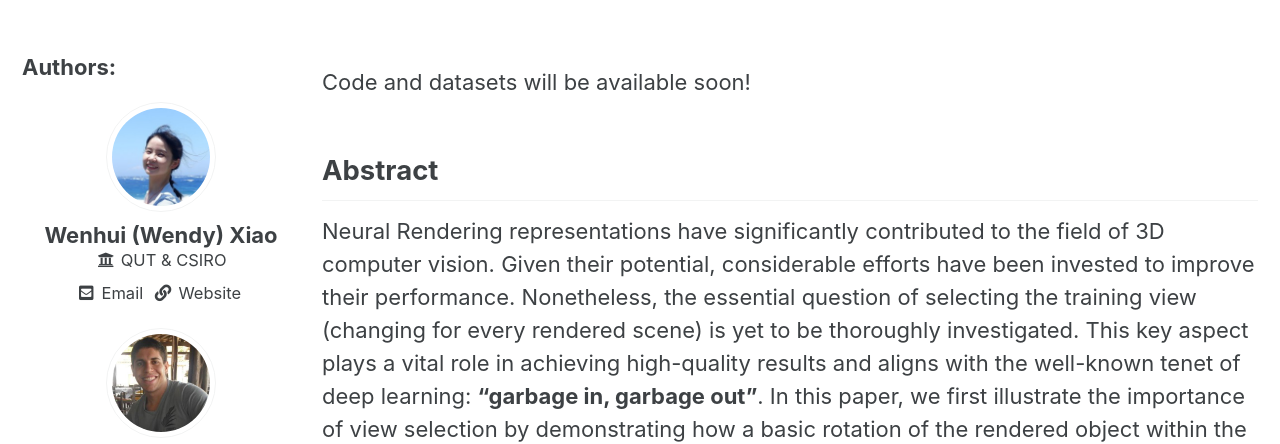
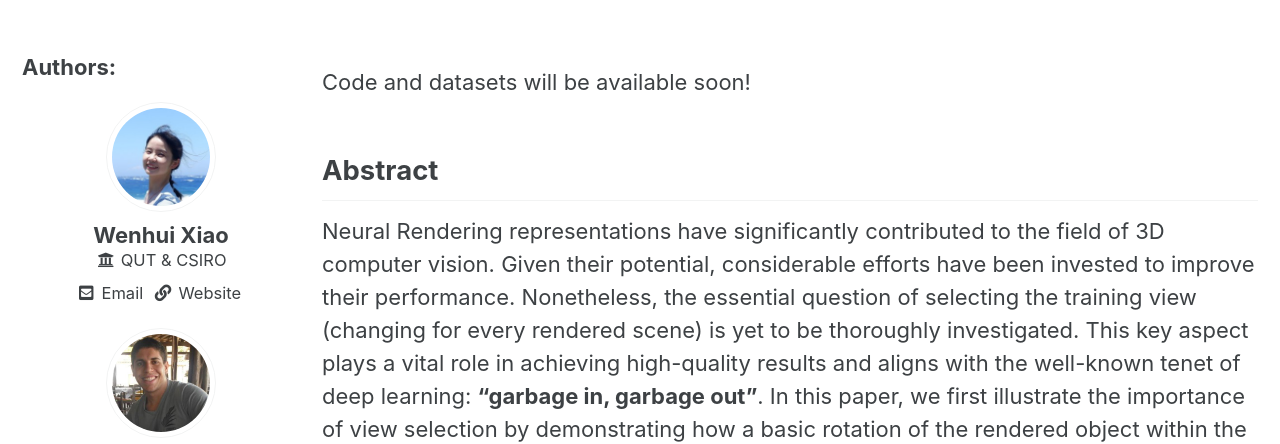
Before and after one commit to wenwhx/nerfdirector, a Jekyll site: the page built from docs/index.md, in a window 1280 px wide. Shown: the part 421-865 px from the top of the page. Built offline with Jekyll 4.4.1, drawn with Linux system fonts in a browser that asks for light colours; cached includes are drawn as plain includes.

Commit message:
update name

```diff
--- a/docs/_data/authors.yml
+++ b/docs/_data/authors.yml
@@ -1,5 +1,5 @@
 Wendy:
-  name             : "Wenhui (Wendy) Xiao"
+  name             : "Wenhui Xiao"
   avatar           : "/assets/images/bio-wendy.jpeg"
   location         : "QUT & CSIRO"
   links:
```
